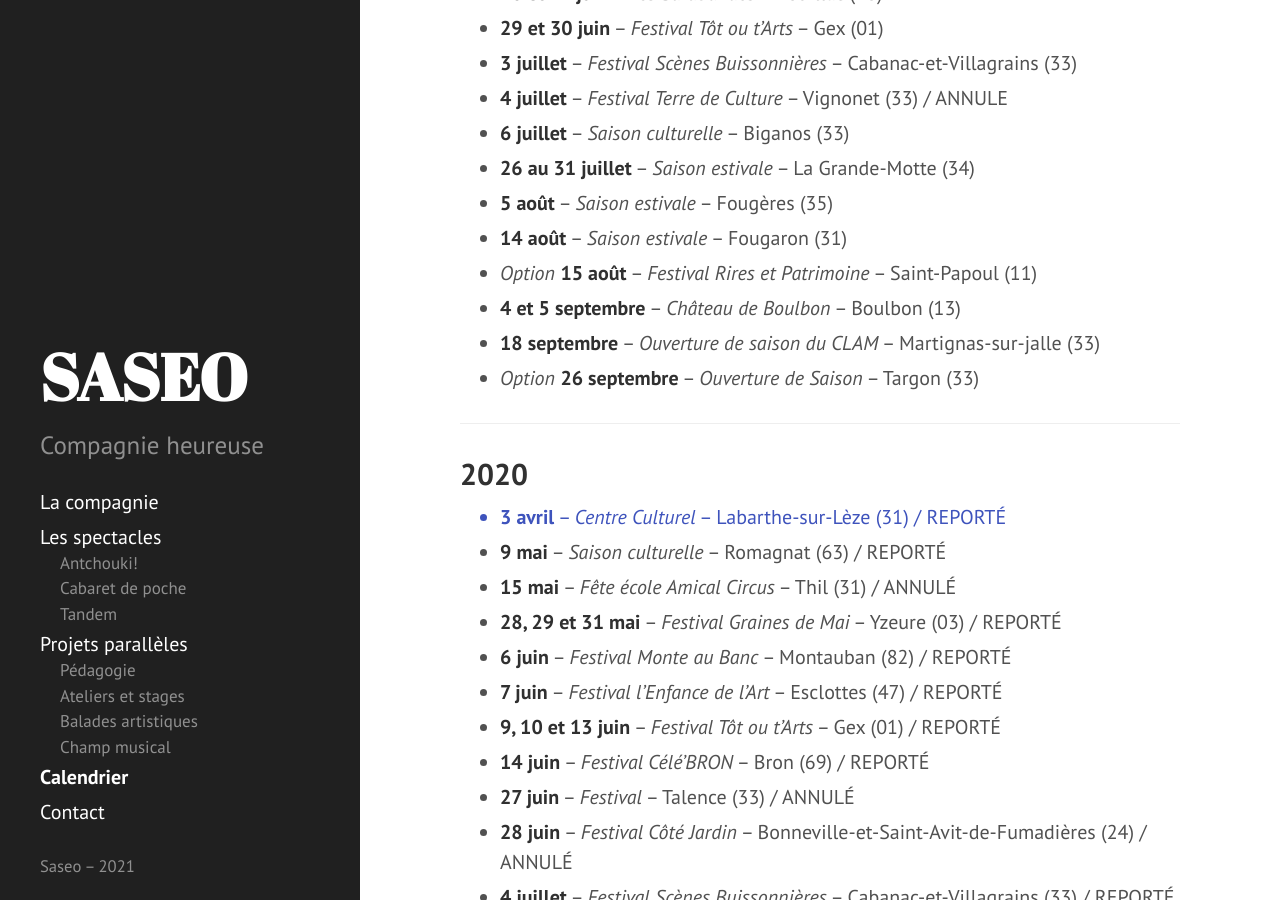
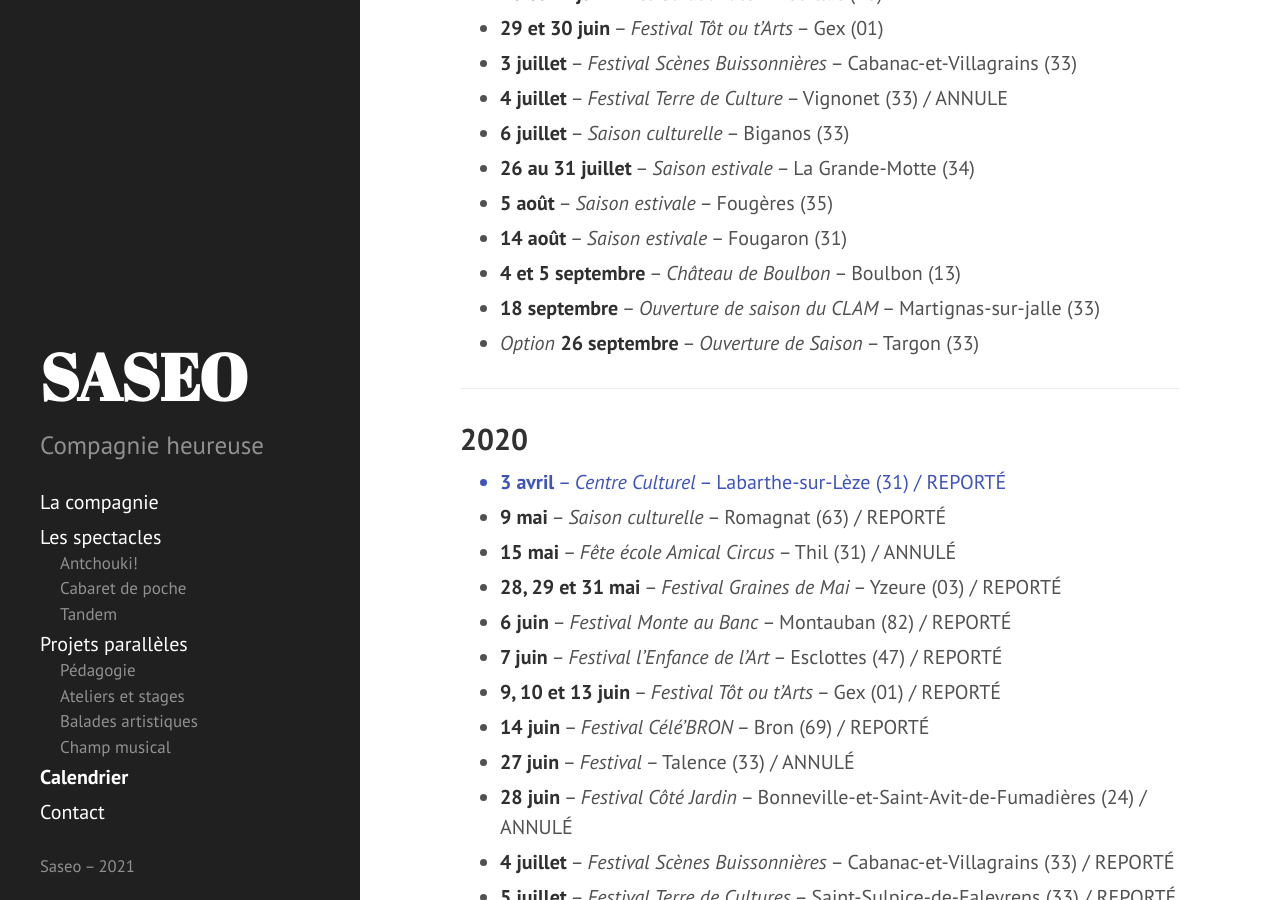
Before and after one commit to rizoom/saseo.org, a Jekyll site: the page built from calendrier.md, in a window 1280 px wide and 900 px high, scrolled down 814 px. Built offline with Jekyll 4.4.1, drawn with Linux system fonts in a browser that asks for light colours.

Commit message:
Update calendrier.md

```diff
--- a/calendrier.md
+++ b/calendrier.md
@@ -35,7 +35,6 @@ sidebar_order: 3
 - **26 au 31 juillet** -- _Saison estivale_ -- La Grande-Motte (34)
 - **5 août** -- _Saison estivale_ -- Fougères (35)
 - **14 août** -- _Saison estivale_ -- Fougaron (31)
-- _Option_ **15 août** -- _Festival Rires et Patrimoine_ -- Saint-Papoul (11)
 - **4 et 5 septembre** -- _Château de Boulbon_ -- Boulbon (13)
 - **18 septembre** -- _Ouverture de saison du CLAM_ -- Martignas-sur-jalle (33)
 - _Option_ **26 septembre** -- _Ouverture de Saison_ -- Targon (33)
```
